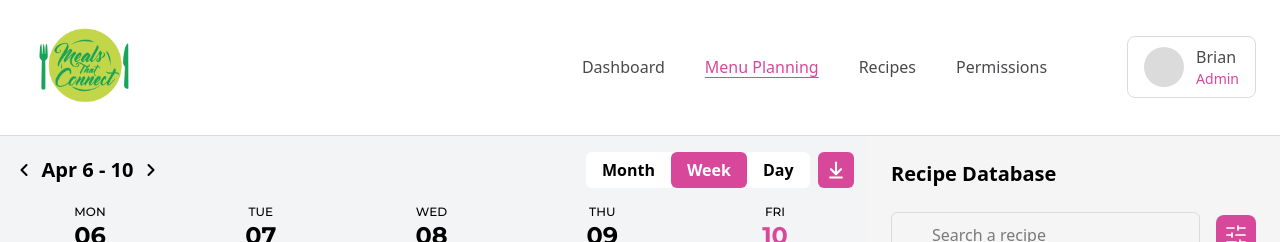
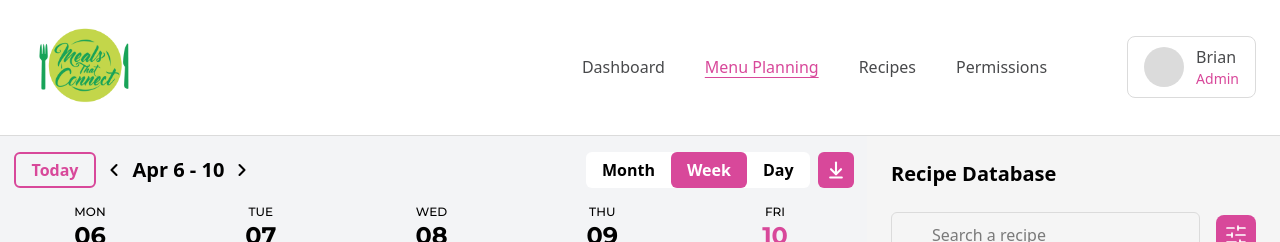
Before and after one commit to hack4impact-calpoly/meals-that-connect-25, a Next.js app: page /menuPlanning in a window 1280 px wide. Shown: the top 242 px of the page. Built offline with nearby package versions, Linux system fonts and the light colour scheme; no server answers; the database is empty.

Commit message:
feat: created today button component

```diff
--- a/src/app/menuPlanning/page.tsx
+++ b/src/app/menuPlanning/page.tsx
@@ -4,6 +4,7 @@ import { useState, useEffect } from "react";
 import { Recipe } from "@/interface/recipe";
 import WeekView from "@/components/menuPlanning/WeekView";
 import RecipeDatabase from "@/components/menuPlanning/RecipeDatabase";
+import CurrentDateButton from "@/components/CurrentDateButton";
 import { ChevronLeft, ChevronRight, ArrowDownToLine } from "lucide-react";
 
 const today = new Date();
@@ -53,6 +54,7 @@ export default function MenuPlanning() {
         <div className="flex flex-col h-full w-210">
           <div className="flex justify-between items-center mt-4">
             <div className="flex items-center justify-center gap-2">
+              <CurrentDateButton />
               <button className="cursor-pointer" onClick={() => setWeekOffset(weekOffset - 1)}>
                 <ChevronLeft size={20} strokeWidth={2.5} />
               </button>
--- /dev/null
+++ b/src/components/CurrentDateButton.tsx
@@ -0,0 +1,7 @@
+export default function CurrentDateButton() {
+  return (
+    <button className="cursor-pointer py-1 px-4 rounded-md font-semibold text-base text-radish-900 border-2 border-radish-900">
+      Today
+    </button>
+  );
+}
--- a/tsconfig.json
+++ b/tsconfig.json
@@ -11,7 +11,7 @@
     "moduleResolution": "bundler",
     "resolveJsonModule": true,
     "isolatedModules": true,
-    "jsx": "react-jsx",
+    "jsx": "preserve",
     "incremental": true,
     "plugins": [
       {
```
Also changed, not shown: 1 other file (tests, documents, lock files or other folders).
